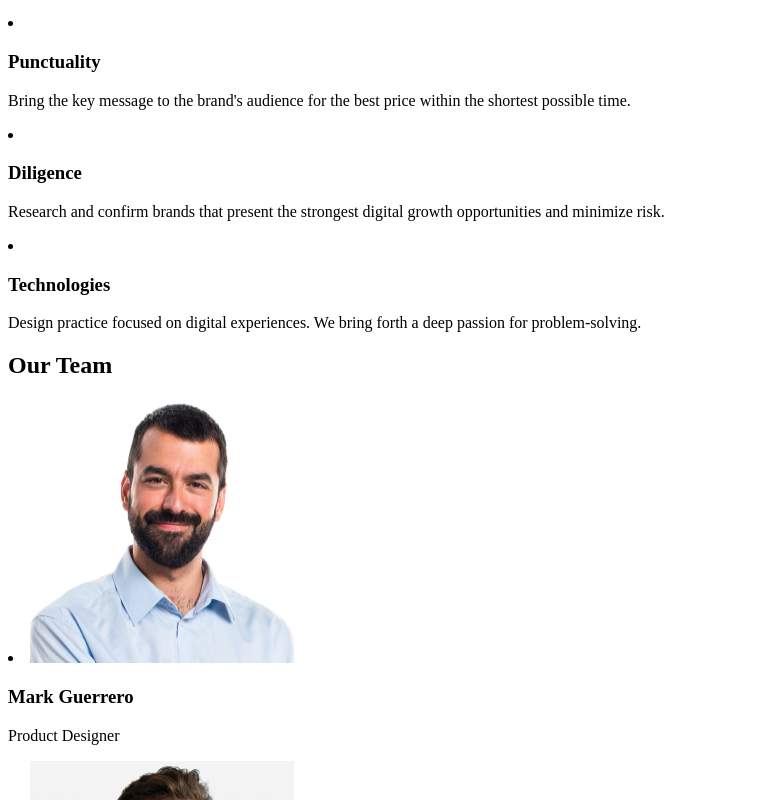
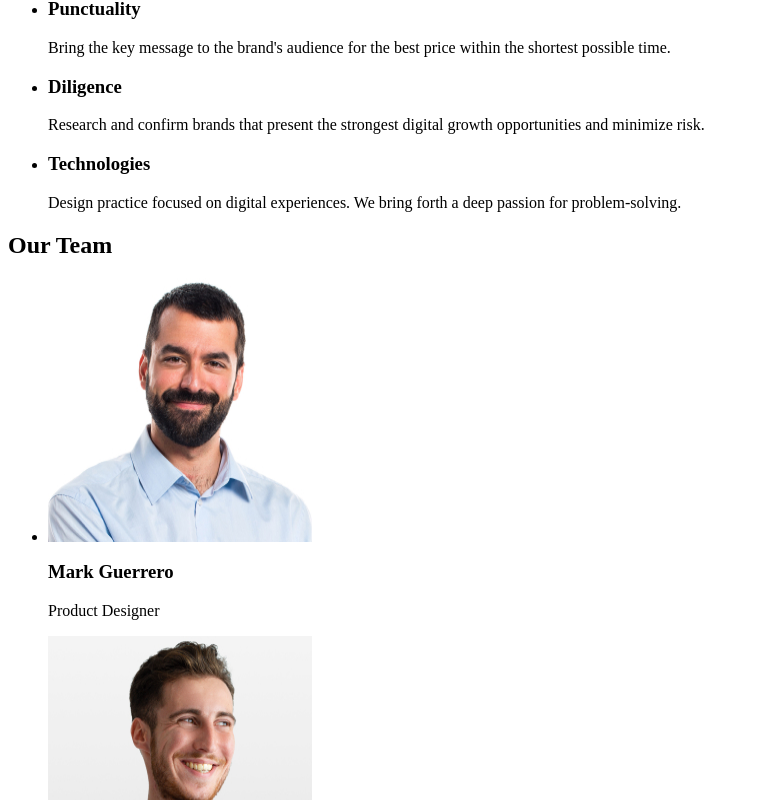
Before and after one commit to oguzcandinckal/goit-markup-hw-01, a plain HTML site: page index.html in a window 1280 px wide. Shown: the part 400-1200 px from the top of the page, without its empty margins (0-759 px from the left). Drawn offline with Linux system fonts and the light colour scheme.

Commit message:
index.html

```diff
--- a/index.html
+++ b/index.html
@@ -1,32 +1,28 @@
-<!DOCTYPE html>
+!DOCTYPE html>
 <html lang="en">
 <head>
     <meta charset="UTF-8">
     <meta name="viewport" content="width=device-width, initial-scale=1.0">
-    <title>page.01</title>
+    <title>HTML DERS1 ODEV</title>
 </head>
 
 <body>
+    <header>
 
-    <header>
         <nav>
                 <a href="./index.html">WebStudio</a>
-
             <ul>
                 <li><a href="#">Studio</a></li>
                 <li><a href="#">Portfolio</a></li>
                 <li><a href="#">Contacts</a></li>
+
             </ul>
-
-
         </nav>
         <address>
-            <lu>
-
-                <li><a href="mailto:info@devstudio.com" >info@devstudio.com</a></li>
+                <ul>
+                    <li><a href="mailto:info@devstudio.com">info@devstudio.com</a></li>
                     <li><a href="tel:+110001111111">+11 (000) 111-11-11</a></li>
-
-            </lu>
+                 </ul>
 
         </address>
 
@@ -34,73 +30,77 @@
 
     <main>
         <section>
+
         <h1>Effective Solutions for Your Business</h1>
 
          <button type="button">Order Service</button>
         </section>
 
         <section>
+
         <h2>Our Features</h2>
-            <lu>
+        <ul>
             <li>
-                    <h3>Strategy</h3>
-                    <p>Our goal is to identify the business problem to walk away with the perfect and creative solution.
+                <h3> Strategy</h3>
+            <p>
+                Our goal is to identify the business
+            problem to walk away with the perfect and creative solution.
+            </p>
+            </li>
+
+            <li><h3>Punctuality </h3>
+            <p>
+            Bring the key message to the brand's audience for the best price within the shortest possible time.
             </p>
             </li>
             <li>
-                    <h3>Punctuality</h3>
-                    <p>
-                        Bring the key message to the brand's audience for the best price within the shortest possible
-                        time. </p>
+                <h3>Diligence </h3>
+
+            <p>Research and confirm brands that present the strongest digital growth opportunities and minimize risk.</p>
             </li>
-                <li>
-                    <h3>Diligence</h3>
-                    <p>Research and confirm brands that present the strongest digital growth opportunities and minimize
-                        risk.</p>
-                </li>
-                    <li>
-                        <h3>Technologies</h3>
-                        <p>Design practice focused on digital experiences. We bring forth a deep passion for
-                            problem-solving.
-                        </p>
-                </li>
-            </lu>
-        </section>
-        <section>
-            <h2>Our Team</h2>
-            <lu>
 
             <li>
+                <h3>Technologies </h3>
 
+            <p>Design practice focused on digital experiences. We bring forth a deep passion for problem-solving.</p>
+            </li>
+        </ul>
+        </section>
 
-                    <img src="./images/MarkGuerrero.jpg" alt="Mark Guerrero" width="264" height="264">
+        <section>
+
+        <h2>Our Team</h2>
+
+        <ul>
+            <li>
+                <img src="./images/MarkGuerrero.jpg" alt="Mark" width="264" height="264">
                 <h3>Mark Guerrero</h3>
                 <p>Product Designer</p>
+            </li>
 
-                </li>
             <li>
-
-                    <img src="./images/TomFord.jpg" alt="Tom Ford" width="264" height="264">
+                <img src="./images/TomFord.jpg" alt="tom" width="264" height="264">
                 <h3>Tom Ford</h3>
                 <p>Frontend Developer</p>
             </li>
+
             <li>
+                <img src="./images/CamilaGarcia.jpg" alt="Camila" width="264" height="264">
 
-                    <img src="./images/CamilaGarcia.jpg"  alt="Camila Garcia" width="264" height="264">
                 <h3>Camila Garcia</h3>
                 <p>Marketing</p>
+            </li>
 
-                </li>
             <li>
+                <img src="./images/DanielWilson.jpg" alt="Daniel Wilson" width="264" height="264">
 
-                    <img src="./images/DanielWilson.jpg"  alt="Daniel Wilson"width="264" height="264">
                 <h3>Daniel Wilson</h3>
                     <p>UI Designer</p>
             </li>
 
-            </lu>
+        </ul>
+        </section>
 
-        </section>
     </main>
             <h2>What are we doing</h2>
 
@@ -121,10 +121,16 @@
                 </li>
             </ul>
 
+
+
+
     <footer>
         <a href="./index.html">WebStudio</a>
+
         <p>Increase the flow of customers and sales for your business with digital marketing & growth solutions.</p>
+
     </footer>
+
 </body>
 
 </html>
```
Lines whose indentation alone changed are shown as unchanged.
